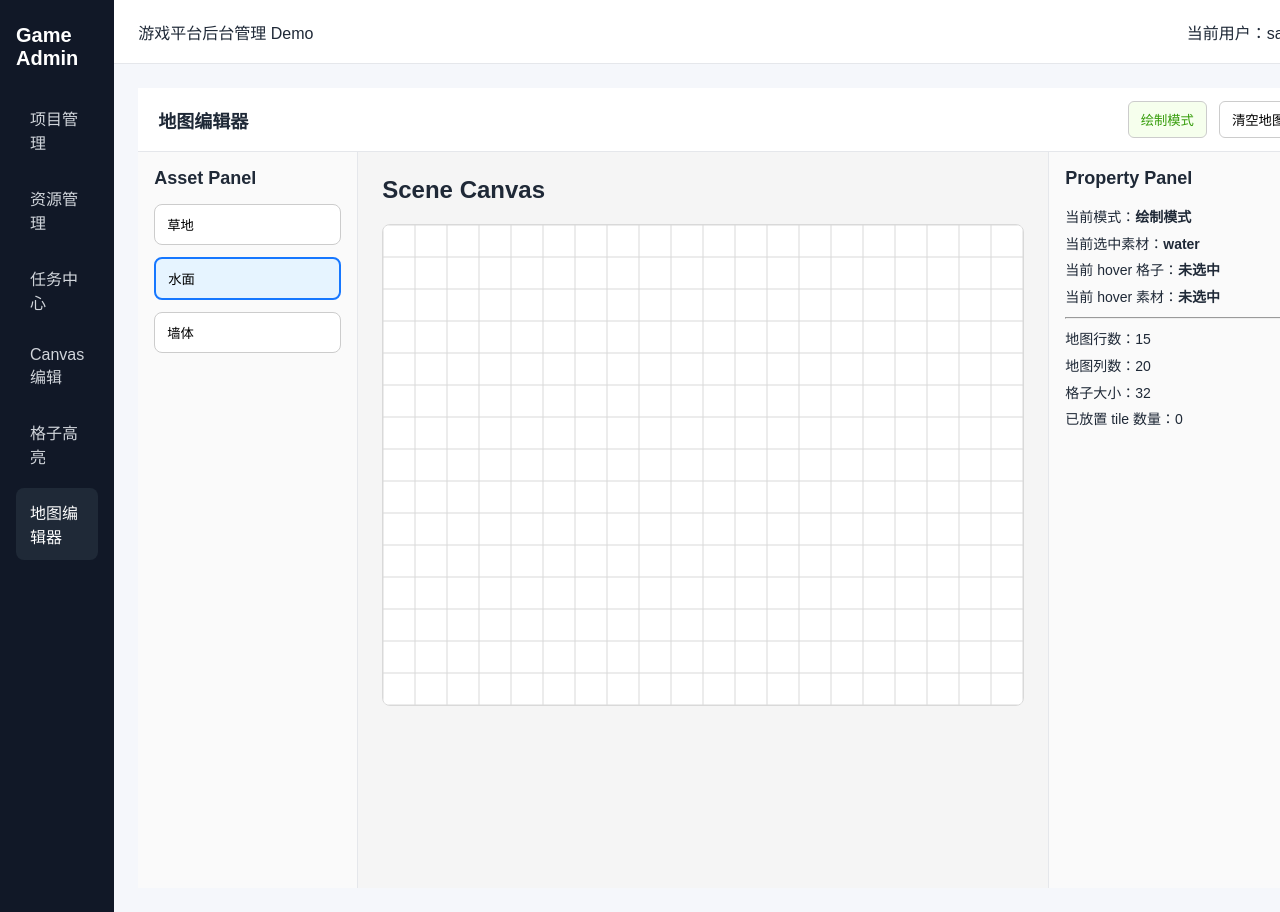
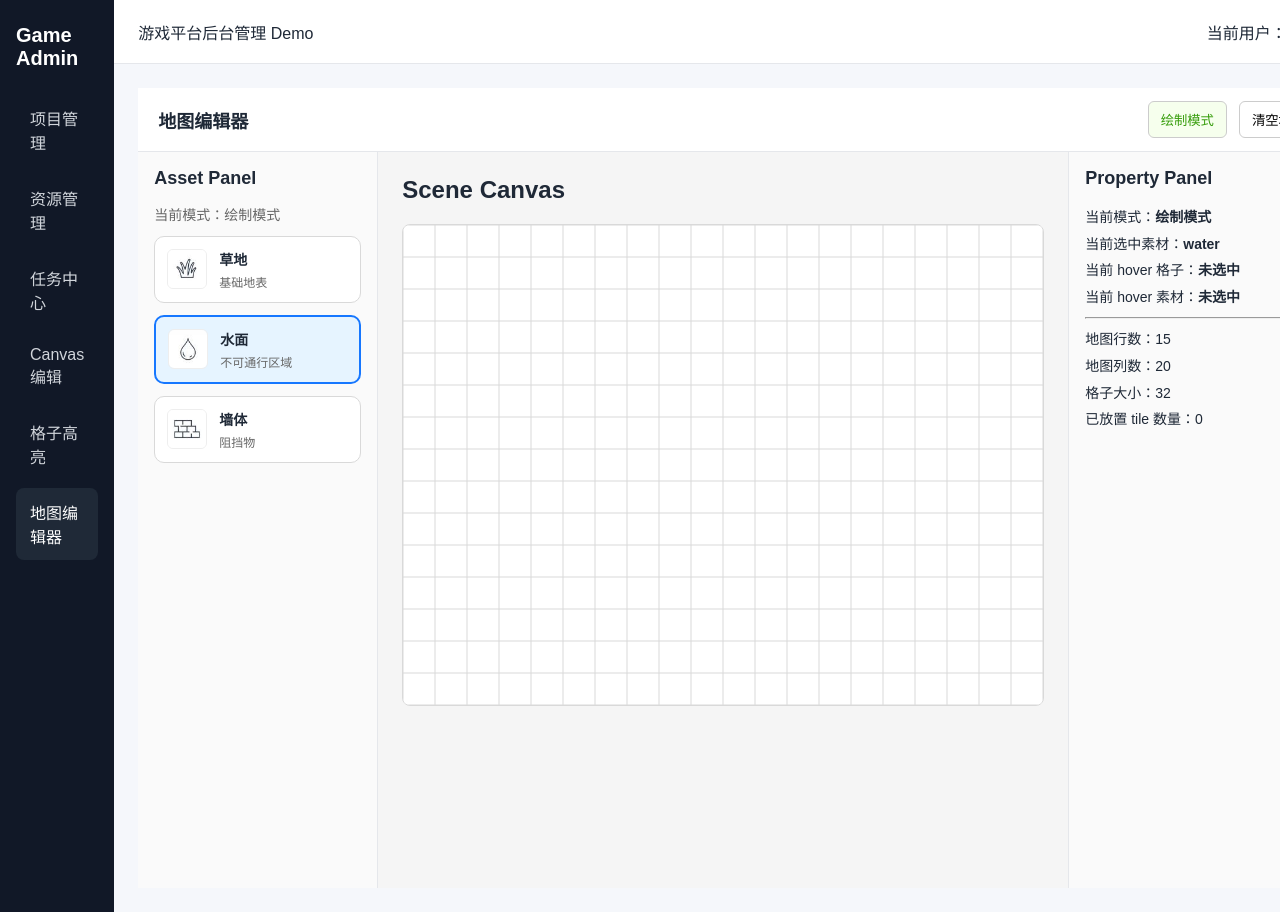
Before and after one commit to Caibospoem/react_learning, a React (Vite) app in the folder game-admin-demo/: page /mapeditor in a window 1280 px wide. Shown: the top 912 px of the page. Built offline with nearby package versions, Linux system fonts and the light colour scheme; sample sign-in values are in the browser's storage.

Commit message:
给素材面板加预览图、名称、描述、选择态

```diff
--- a/game-admin-demo/src/components/AssetPanel.tsx
+++ b/game-admin-demo/src/components/AssetPanel.tsx
@@ -3,18 +3,20 @@ import type { TileAsset } from '../types/map'
 interface AssetPanelProps {
   tileAssets: TileAsset[]
   selectedTileId: string
+  isEraseMode: boolean
   onSelectTile: (tileId: string) => void
 }
 
 function AssetPanel({
   tileAssets,
   selectedTileId,
+  isEraseMode,
   onSelectTile,
 }: AssetPanelProps) {
   return (
     <div
       style={{
-        width: 220,
+        width: 240,
         borderRight: '1px solid #e5e7eb',
         background: '#fafafa',
         padding: 16,
@@ -24,27 +26,52 @@ function AssetPanel({
     >
       <h2 style={{ marginTop: 0, fontSize: 18 }}>Asset Panel</h2>
 
+      <div style={{ marginBottom: 12, fontSize: 14, color: '#666' }}>
+        当前模式：{isEraseMode ? '擦除模式' : '绘制模式'}
+      </div>
+
       <div style={{ display: 'flex', flexDirection: 'column', gap: 12 }}>
-        {tileAssets.map((asset) => (
-          <button
+        {tileAssets.map((asset) => {
+          const isSelected = !isEraseMode && selectedTileId === asset.id
+
+          return (
+            <div
               key={asset.id}
               onClick={() => onSelectTile(asset.id)}
               style={{
-              padding: '10px 12px',
-              borderRadius: 8,
-              border:
-                selectedTileId === asset.id
-                  ? '2px solid #1677ff'
-                  : '1px solid #ccc',
-              background:
-                selectedTileId === asset.id ? '#e6f4ff' : '#fff',
+                display: 'flex',
+                gap: 12,
+                padding: 12,
+                borderRadius: 10,
+                border: isSelected ? '2px solid #1677ff' : '1px solid #d9d9d9',
+                background: isSelected ? '#e6f4ff' : '#fff',
                 cursor: 'pointer',
-              textAlign: 'left',
+                alignItems: 'center',
               }}
             >
-            {asset.name}
-          </button>
-        ))}
+              <img
+                src={asset.src}
+                alt={asset.name}
+                style={{
+                  width: 40,
+                  height: 40,
+                  borderRadius: 6,
+                  objectFit: 'cover',
+                  border: '1px solid #eee',
+                  background: '#fff',
+                  flexShrink: 0,
+                }}
+              />
+
+              <div style={{ minWidth: 0 }}>
+                <div style={{ fontSize: 14, fontWeight: 600 }}>{asset.name}</div>
+                <div style={{ fontSize: 12, color: '#666', marginTop: 4 }}>
+                  {asset.description ?? '暂无描述'}
+                </div>
+              </div>
+            </div>
+          )
+        })}
       </div>
     </div>
   )
--- a/game-admin-demo/src/pages/mapeditor.tsx
+++ b/game-admin-demo/src/pages/mapeditor.tsx
@@ -11,9 +11,9 @@ const COLS = 20
 const ROWS = 15
 
 const tileAssets: TileAsset[] = [
-  { id: 'grass', name: '草地', src: '/tiles/grass.png' },
-  { id: 'water', name: '水面', src: '/tiles/water.png' },
-  { id: 'wall', name: '墙体', src: '/tiles/wall.png' },
+  { id: 'grass', name: '草地', src: '/tiles/grass.png', description: '基础地表' },
+  { id: 'water', name: '水面', src: '/tiles/water.png', description: '不可通行区域' },
+  { id: 'wall', name: '墙体', src: '/tiles/wall.png', description: '阻挡物' },
 ]
 
 function MapEditor() {
@@ -44,6 +44,7 @@ function MapEditor() {
         <AssetPanel
           tileAssets={tileAssets}
           selectedTileId={selectedTileId}
+          isEraseMode={isEraseMode}
           onSelectTile={(tileId) => {
             setSelectedTileId(tileId)
             setIsEraseMode(false)
--- a/game-admin-demo/src/types/map.ts
+++ b/game-admin-demo/src/types/map.ts
@@ -9,4 +9,5 @@ export interface TileAsset {
     id: string
     name: string
     src: string
+    description?: string
 }
```
Lines whose indentation alone changed are shown as unchanged.
